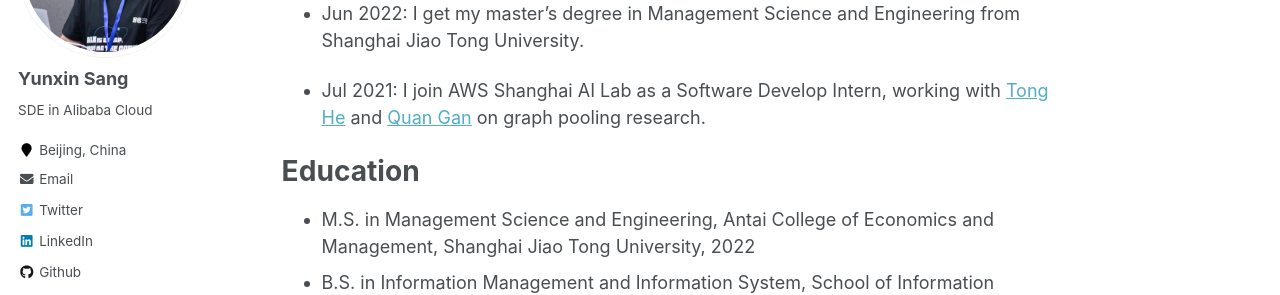
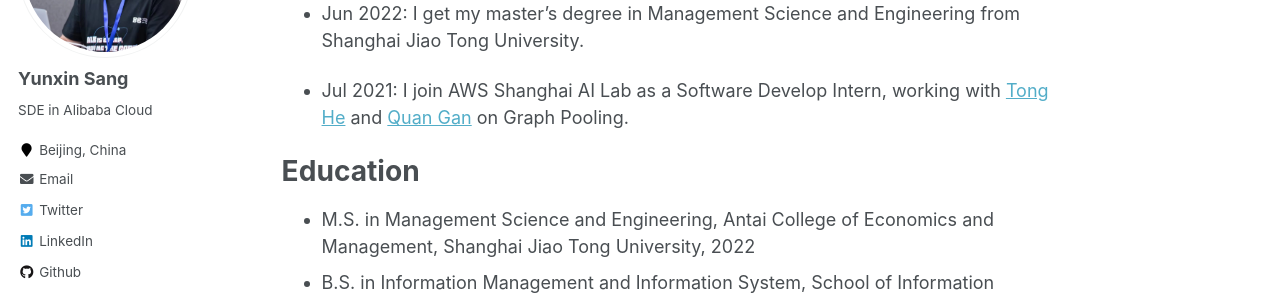
Before and after one commit to sangyx/sangyx.github.io, a Jekyll site: the page built from _pages/about.md, in a window 1280 px wide and 900 px high, scrolled down 473 px. Shown: the part 153-448 px from the top of the window. Built offline with Jekyll 4.4.1, drawn with Linux system fonts in a browser that asks for light colours.

Commit message:
update about me

```diff
--- a/_config.yml
+++ b/_config.yml
@@ -86,7 +86,7 @@
   location         : "Beijing, China"
   employer         :
   pubmed           :
-  googlescholar    : "https://scholar.google.com.hk/citations?hl=zh-CN&user=Yk8TjrsAAAAJ"
+  googlescholar    : "https://scholar.google.com/citations?user=Yk8TjrsAAAAJ&hl=en"
   email            : "sangyunxin@gmail.com"
   researchgate     :  # example: "https://www.researchgate.net/profile/yourprofile"
   uri              :
--- a/_pages/about.md
+++ b/_pages/about.md
@@ -22,7 +22,7 @@
 
 - Jun 2022: I get my master's degree in Management Science and Engineering from Shanghai Jiao Tong University.
 
-- Jul 2021: I join AWS Shanghai AI Lab as a Software Develop Intern, working with [Tong He](https://hetong007.github.io/) and [Quan Gan](https://www.amazon.science/author/quan-gan) on graph pooling research.
+- Jul 2021: I join AWS Shanghai AI Lab as a Software Develop Intern, working with [Tong He](https://hetong007.github.io/) and [Quan Gan](https://www.amazon.science/author/quan-gan) on Graph Pooling.
 
 # Education
 
```
